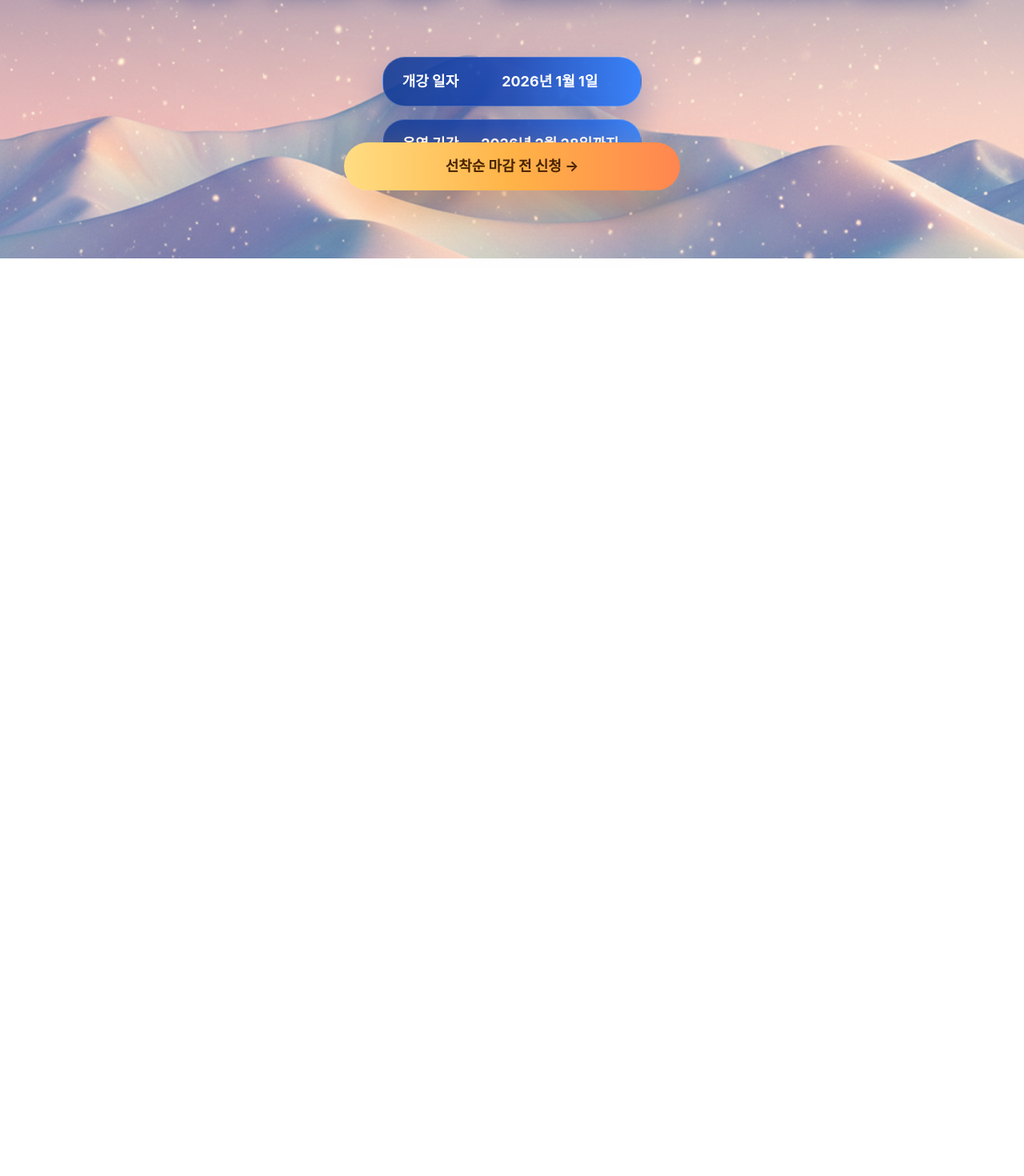
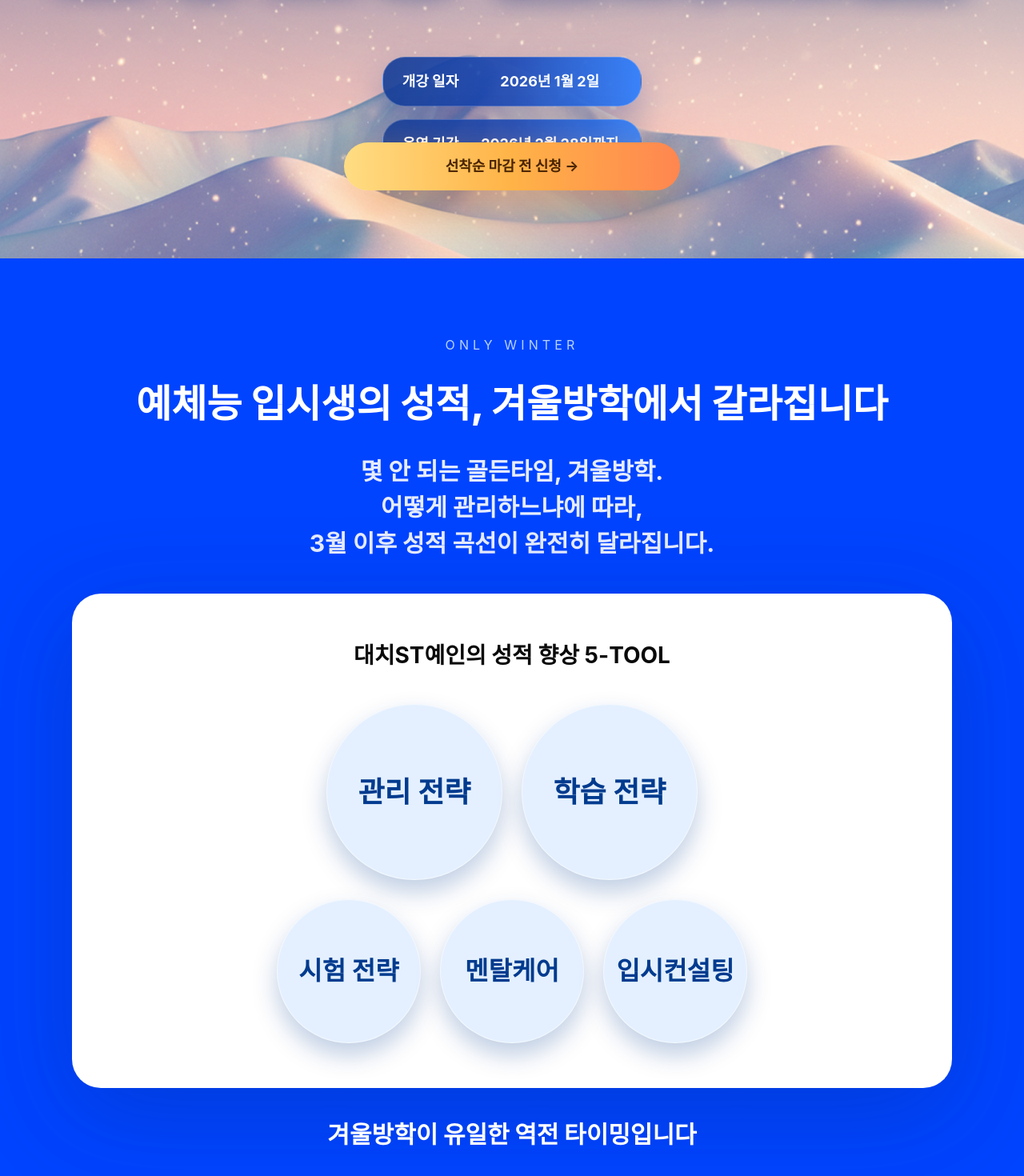
Before and after one commit to ghun00/st-yein, a Next.js app: page /winter in a window 1280 px wide. Shown: the part 522-1992 px from the top of the page at 80% size. Before the commit the page ends 845 px from the top, so only its background shows below. Built offline with nearby package versions, Linux system fonts and the light colour scheme; a web font is replaced by a local one.

Commit message:
중요 이유 섹션 구축

```diff
--- a/app/winter/page.js
+++ b/app/winter/page.js
@@ -7,12 +7,23 @@ import FloatingTabs from '../../components/FloatingTabs'
 const timeline = [
   {
     label: '개강 일자',
-    value: '2026년 1월 1일',
+    value: '2026년 1월 2일',
   },
   {
     label: '운영 기간',
     value: '2026년 2월 28일까지',
   },
+]
+
+const fiveToolTop = [
+  { label: '관리 전략' },
+  { label: '학습 전략' },
+]
+
+const fiveToolBottom = [
+  { label: '시험 전략' },
+  { label: '멘탈케어' },
+  { label: '입시컨설팅' },
 ]
 
 export default function WinterPage() {
@@ -96,6 +107,56 @@ export default function WinterPage() {
         </div>
       </section>
 
+      <section className="relative bg-[#0044FF] text-white py-16 sm:py-24 px-4 sm:px-6 lg:px-0">
+        <div className="max-w-[1100px] mx-auto text-center space-y-10">
+          <div className="space-y-8 animate-hero">
+            <p className="text-[#B7D3FF] text-sm sm:text-base tracking-[0.32em] uppercase">
+              ONLY WINTER
+            </p>
+            <h2 className="text-[28px] sm:text-[48px] leading-tight font-extrabold">
+              예체능 입시생의 성적, 겨울방학에서 갈라집니다
+            </h2>
+            <p className="text-xl font-bold sm:text-3xl leading-relaxed sm:leading-[1.5] text-white/90 max-w-3xl mx-auto">
+              몇 안 되는 골든타임, 겨울방학. <br />어떻게 관리하느냐에 따라,<br />
+              3월 이후 성적 곡선이 완전히 달라집니다.
+            </p>
+          </div>
+
+          <div className="bg-white text-ink rounded-[32px] sm:rounded-[36px] px-6 sm:px-12 py-10 sm:py-14 space-y-10 shadow-[0_30px_120px_rgba(0,34,102,0.25)] animate-hero-delay-1">
+            <h3 className="text-[20px] sm:text-[28px] font-bold">
+              대치ST예인의 성적 향상 5-TOOL
+            </h3>
+
+            <div className="space-y-4 sm:space-y-6">
+              <div className="flex justify-center gap-4 sm:gap-6">
+                {fiveToolTop.map((item) => (
+                  <div
+                    key={item.label}
+                    className="w-[150px] sm:w-[220px] aspect-square rounded-full bg-[#E4F0FF] flex items-center justify-center text-[20px] sm:text-[36px] font-bold text-[#003B8E] shadow-[0_15px_30px_rgba(0,59,142,0.25)] border border-white/60 transition-transform hover:-translate-y-1"
+                  >
+                    {item.label}
+                  </div>
+                ))}
+              </div>
+              <div className="flex justify-center gap-4 sm:gap-6">
+                {fiveToolBottom.map((item) => (
+                  <div
+                    key={item.label}
+                    className="w-[120px] sm:w-[180px] aspect-square rounded-full bg-[#E4F0FF] flex items-center justify-center text-[18px] sm:text-[32px] font-bold text-[#003B8E] shadow-[0_15px_30px_rgba(0,59,142,0.25)] border border-white/60 transition-transform hover:-translate-y-1"
+                  >
+                    {item.label}
+                  </div>
+                ))}
+              </div>
+            </div>
+          </div>
+
+          <p className="text-2xl sm:text-3xl font-extrabold animate-hero-delay-2">
+            겨울방학이 유일한 역전 타이밍입니다
+          </p>
+        </div>
+      </section>
+
       <div className="fixed bottom-10 inset-x-0 flex justify-center px-4 sm:px-0 z-40 pointer-events-none">
         <button
           type="button"
```
